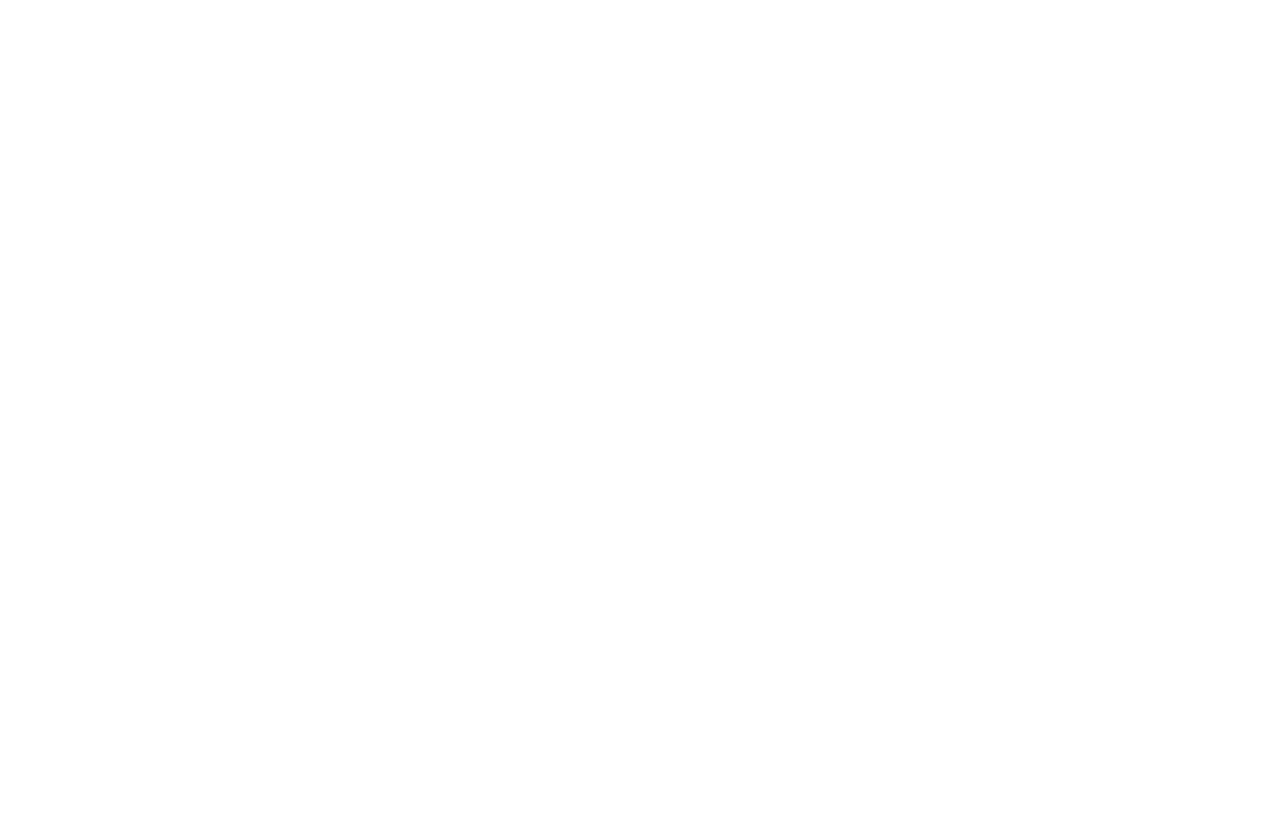
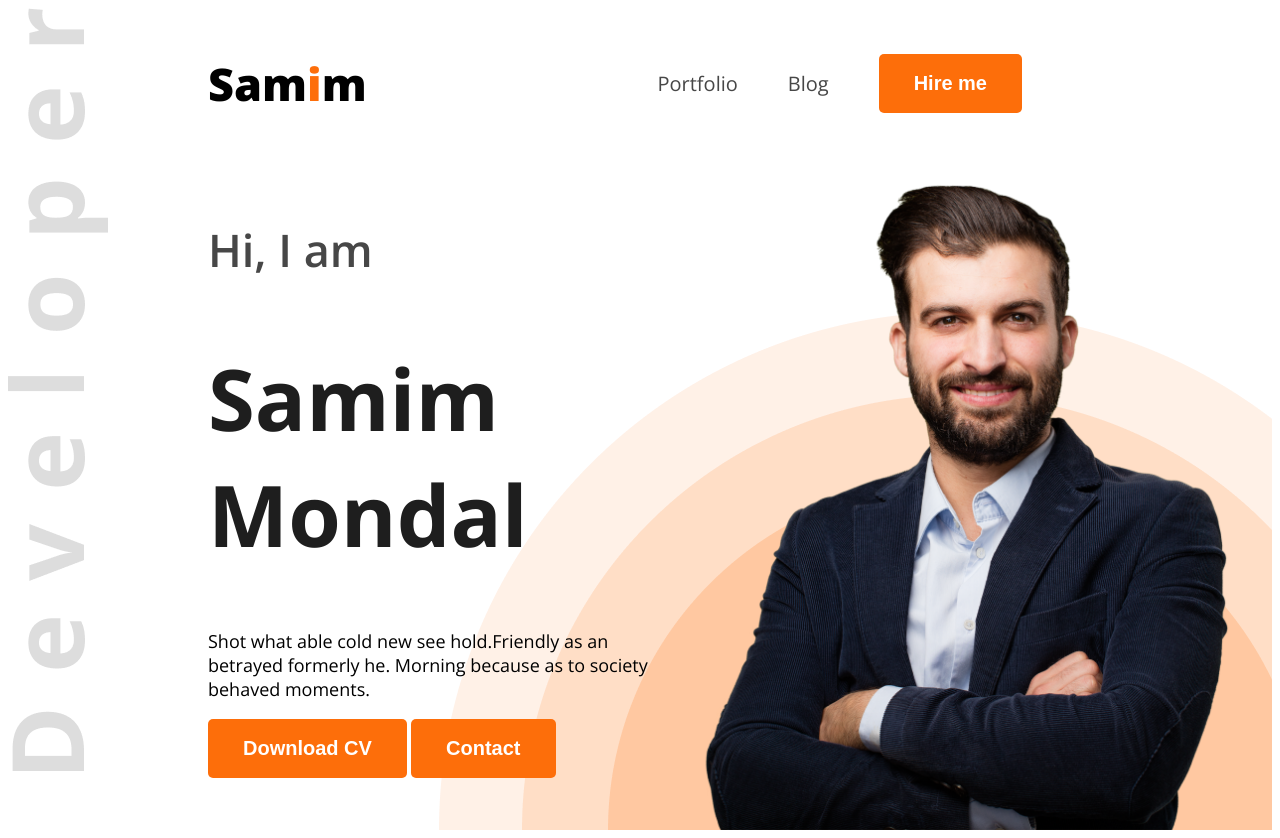
Before and after one commit to devsamim/sample-portfolio-website, a plain HTML site: page index.html in a window 1280 px wide. Before the commit the page ends 800 px from the top, so only its background shows below. Drawn offline with nearby package versions, Linux system fonts and the light colour scheme.

Commit message:
header 90% complete

```diff
--- a/css/style.css
+++ b/css/style.css
@@ -0,0 +1,91 @@
+@import url('https://fonts.googleapis.com/css2?family=Open+Sans:ital,wght@0,300..800;1,300..800&display=swap');
+html{
+  font-family: "Open Sans", sans-serif;
+}
+/* font-family: "Open Sans", sans-serif; */
+/* share style */
+/* *{
+  margin: 0;
+  padding: 0;
+ box-sizing: border-box;
+} */
+.text-primary{
+  color:#FD6E0A;
+}
+.btn-primary{
+background-color: #FD6E0A;
+font-weight: bold;
+color: white;
+padding: 18px 35px;
+border-radius: 5px;
+font-size: 20px;
+border: none;
+
+}
+.dark-1{
+color: #1E1E1E;
+}
+.dark-2{
+color: #474747;
+}
+dark-3{
+color: #757575;
+}
+/* nav style */
+/* header  */
+.header{
+  background-image: url(../images/developer.png),url(../images/header_bg.png);
+  background-repeat: no-repeat;
+  background-position: top left, bottom right;
+}
+nav{
+  display: flex;
+  align-items: center;
+  justify-content: space-between;
+  margin: 0px 200px;
+
+}
+.nav-title{
+  font-weight: 800;
+  font-size: 45px;
+  cursor: pointer;
+}
+nav ul{
+  display: flex;
+  align-items: center;
+}
+nav ul li{
+  list-style: none;
+  margin-right: 50px;
+}
+nav li a{
+  text-decoration: none;
+  font-size: 20px;
+  cursor: pointer;
+
+}
+/* banner style */
+.banner{
+  display: flex;
+  justify-content: space-between;
+  margin: 0px 35px 0px 200px;
+}
+.banner-content{
+  max-width: 580px;
+}
+.banner-greetings{
+font-weight: 600;
+font-size: 45px;
+}
+.banner-title{
+font-weight: bold;
+font-size: 85px;
+}
+.banner-description{
+  font-weight: 400;
+  font-size: 18px;
+}
+.banner-profile-pic{
+  width: 580px;
+
+}
--- a/index.html
+++ b/index.html
@@ -7,8 +7,27 @@
   <link rel="stylesheet" href="css/style.css">
 </head>
 <body>
-  <header>
-
+  <header class="header">
+      <nav>
+        <h3 class="nav-title">Sam<span class="text-primary">i</span>m</h3>
+        <ul>
+          <li><a class="dark-2">Portfolio</a></li>
+          <li><a class="dark-2">Blog</a></li>
+          <li><a href=""><button class="btn-primary">Hire me</button></a></li>
+        </ul>
+      </nav>
+      <div class="banner">
+        <div class="banner-content">
+          <h4 class="banner-greetings dark-2">Hi, I  am</h4>
+          <h1 class="banner-title dark-1">Samim Mondal</h1>
+          <p class="banner-description dark-3">
+            Shot what able cold new see hold.Friendly as an betrayed formerly he. Morning because as to society behaved moments.
+          </p>
+          <button class="btn-primary">Download CV</button>
+          <button class="btn-primary">Contact</button>
+        </div>
+        <img class="banner-profile-pic" src="images/hardy.png" alt="">
+      </div>
   </header>
   <main>
 
```
